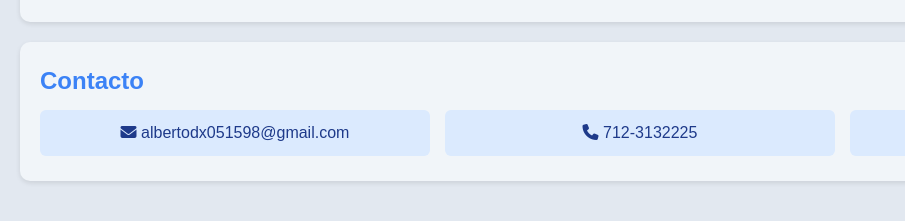
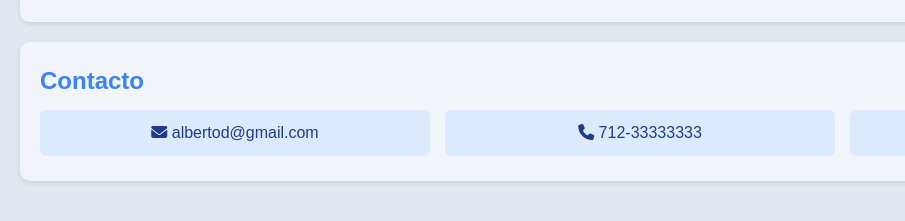
Before and after one commit to LuisTeM/proyectos-web, a plain HTML site: page cv_web/index.html in a window 1280 px wide. Shown: the part 659-880 px from the top of the page, 0-905 px from the left. Drawn offline with Linux system fonts and the light colour scheme.

Commit message:
Add files via upload

```diff
--- a/cv_web/index.html
+++ b/cv_web/index.html
@@ -40,8 +40,8 @@
     <section id="contact">
         <h2>Contacto</h2>
         <div class="contact-info">
-            <p><i class="fas fa-envelope"></i> albertodx051598@gmail.com</p>
-            <p><i class="fas fa-phone"></i> 712-3132225</p>
+            <p><i class="fas fa-envelope"></i> albertod@gmail.com</p>
+            <p><i class="fas fa-phone"></i> 712-33333333</p>
             <p><i class="fab fa-github"></i><a href="https://github.com/LuisTeM/proyectos-web" target="_blank"> github.com/LuisTeM/proyectos-web</a></p>
         </div>
     </section>
```
